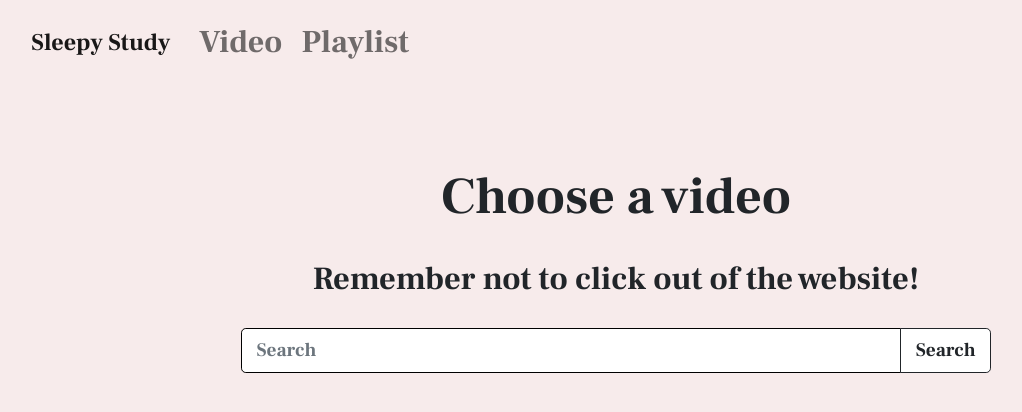
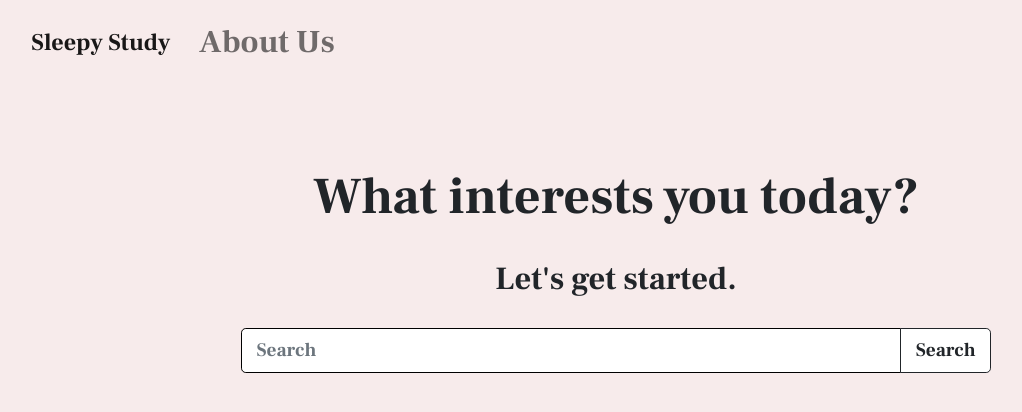
Before and after one commit to flyingfiretruck/sleepystudy, a React app: page /video in a window 1280 px wide. Shown: the top 412 px of the page, without its empty margins (24-1046 px from the left). Built offline with nearby package versions, Linux system fonts and the light colour scheme; the HTML template or start-up script is replaced by a standard one.

Commit message:
changed link, going to split search and video

```diff
--- a/client/App.jsx
+++ b/client/App.jsx
@@ -18,9 +18,6 @@ const App = () => (
         <Route exact path="/video">
           <Video />
         </Route>
-        <Route exact path="/playlist">
-          <Playlist />
-        </Route>
       </Switch>
       <Footer />
     </BrowserRouter>
--- a/client/components/NavBar.jsx
+++ b/client/components/NavBar.jsx
@@ -6,12 +6,11 @@ import { useMediaQuery } from "react-responsive";
 const NavBar = () => (
   <>
     <RB.Navbar fixed="top" expand="lg">
-        <RB.Navbar.Brand href="/">Sleepy Study</RB.Navbar.Brand>
+        <RB.Navbar.Brand href="/video">Sleepy Study</RB.Navbar.Brand>
         <RB.Navbar.Toggle aria-controls="basic-navbar-nav" />
         <RB.Navbar.Collapse id="basic-navbar-nav">
           <RB.Nav className="me-auto">
-            <RB.Nav.Link href="/video">Video</RB.Nav.Link>
-            <RB.Nav.Link href="/playlist">Playlist</RB.Nav.Link>
+            <RB.Nav.Link href="/">About Us</RB.Nav.Link>
           </RB.Nav>
         </RB.Navbar.Collapse>
     </RB.Navbar>
--- a/client/components/video.jsx
+++ b/client/components/video.jsx
@@ -28,8 +28,8 @@ const Video = () => {
       <div className="video-empty-space"></div>
       <div className="video-search-window">
         <div className="video-description">
-          <p>Choose a video</p>
-          <p className="video-reminder">Remember not to click out of the website!</p>
+          <p>What interests you today?</p>
+          <p className="video-reminder">Let's get started.</p>
         </div>
         <div className="video-search-bar">
           <Form onSubmit={getResults}>
--- a/client/stylesheets/landing.css
+++ b/client/stylesheets/landing.css
@@ -7,6 +7,7 @@
 }
 .intro {
   margin: auto;
+  max-width: 1250px;
 }
 .intro-paragraph {
   font-size: 1.5em;
--- a/client/stylesheets/video.css
+++ b/client/stylesheets/video.css
@@ -71,6 +71,8 @@
 .video-thumbnail {
   width: 380px;
   height: 200px;
+  /* width: 320px;
+  height: 180px; */
   padding-right: 1em;
   object-fit: cover;
 }
```
Also changed, not shown: 2 other files (tests, documents, lock files or other folders).
